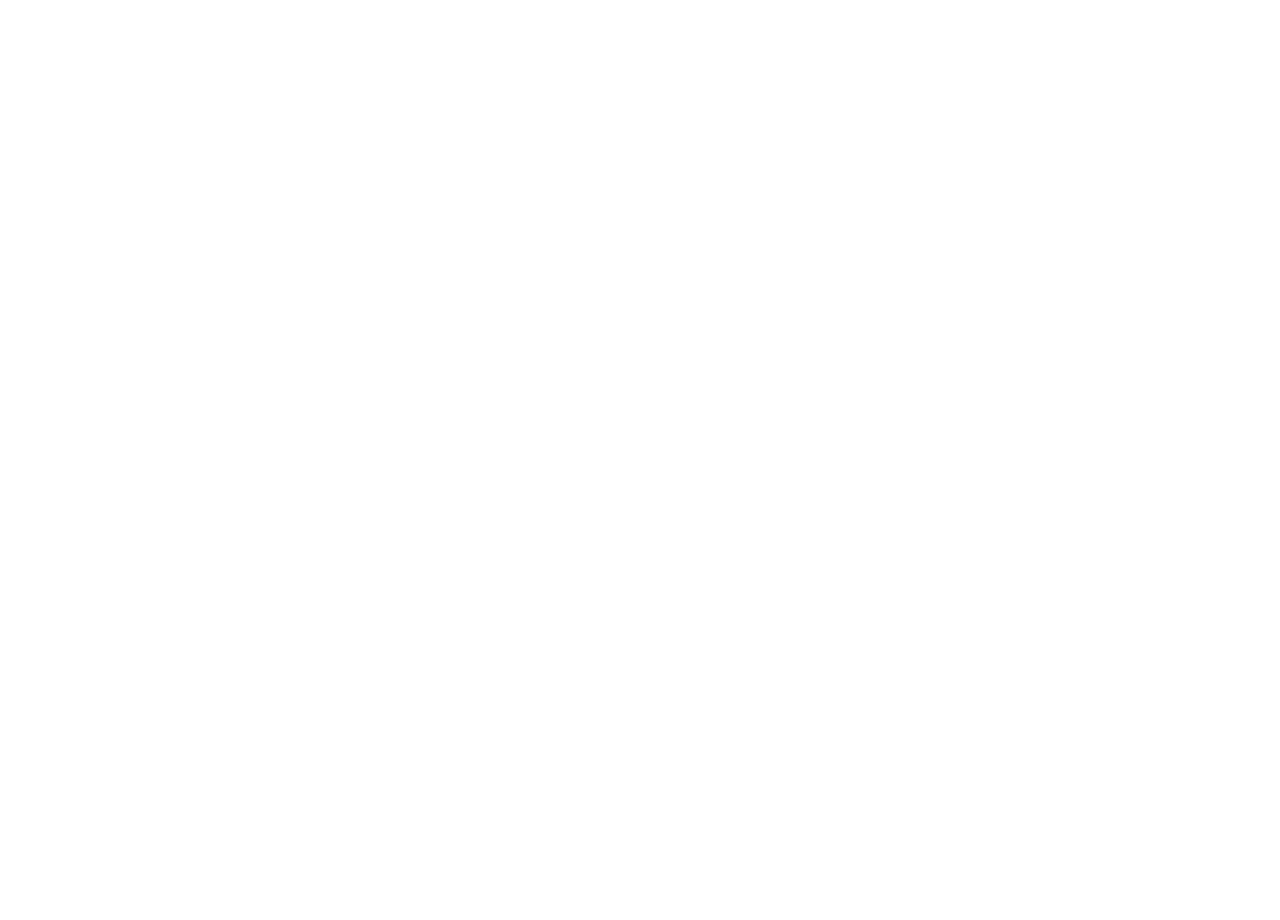
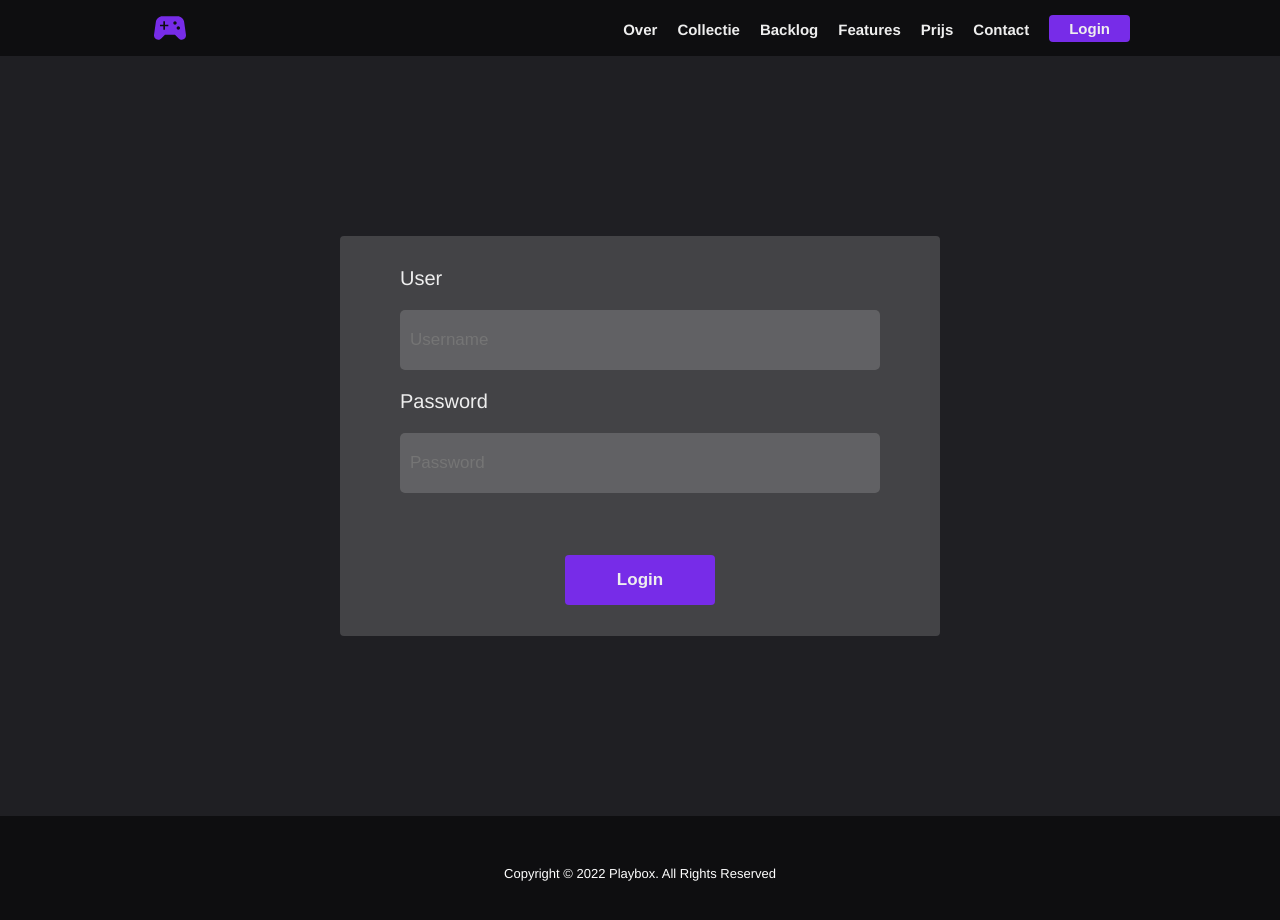
Before and after one commit to Robinzhao69/Collezione, a React (Vite) app: page /login in a window 1280 px wide. Before the commit this address had no page. Shown: the top 920 px of the page. Before the commit the page ends 800 px from the top, so only its background shows below. Built offline with nearby package versions, Linux system fonts and the light colour scheme.

Commit message:
login functional

```diff
--- a/src/App/App.jsx
+++ b/src/App/App.jsx
@@ -1,15 +1,24 @@
 import { Routes, Route} from "react-router-dom"
+import { useState } from "react"
 import Backlog from "../Pages/Backlog/Backlog"
+import Login from "../Login/Login"
 import Collectionpage from "../Pages/Collectionpage/Collectionpage"
 import Homepage from "../Pages/Homepage/Homepage"
 import './App.css'
 
 const App = () => {
+    const [loggedIn, setloggedIn] = useState(false)
+
+    console.log(loggedIn)
+    const loginPassed = () => {
+        setloggedIn(true)
+    }
     return(
         <>
             <Routes>
-                <Route path="/Backlog" element={<Backlog />} />
-                <Route path="/Collection" element={<Collectionpage />} />
+                <Route path="/login" element={<Login loginPassed={loginPassed}/>}/>
+                <Route path="/backlog" element={<Backlog />} />
+                <Route path="/user/:id/collection" element={<Collectionpage />} />
                 <Route path="/" element={<Homepage/>} />
             </Routes>
         </>
--- a/src/Components/Navigation/NavBar.css
+++ b/src/Components/Navigation/NavBar.css
@@ -58,6 +58,7 @@
 
 .login:hover{
     background: #7023e4;
+    cursor: pointer;
 }
 
 
--- a/src/Components/Navigation/NavBar.jsx
+++ b/src/Components/Navigation/NavBar.jsx
@@ -19,27 +19,27 @@
     const navItems = [
         {
             name: 'Over',
-            link: '/Over'
+            link: '/over'
         },
         {
             name: 'Collectie',
-            link: '/Collection'
+            link: '/collection'
         },
         {
             name: 'Backlog',
-            link: '/Backlog'
+            link: '/backlog'
         },
         {
             name: 'Features',
-            link: '/Features'
+            link: '/features'
         },
         {
             name: 'Prijs',
-            link: '/Prijs'
+            link: '/prijs'
         },
         {
             name: 'Contact',
-            link: '/Contact'
+            link: '/contact'
         },
     ];
 
@@ -64,7 +64,9 @@
                     <button className='nav-btn nav-close-btn' onClick={showNavbar}>
                         <CloseIcon />
                     </button>
-                    <button className='login'>Login</button>
+                    <Link to="/login">
+                        <button className='login'>Login</button>
+                    </Link>
                 </nav>
                 <button className='nav-btn' onClick={showNavbar}>
                     <MenuIcon />
--- a/src/Login/Login.css
+++ b/src/Login/Login.css
@@ -0,0 +1,57 @@
+.login-bg{
+    width: 100%;
+    height: 95vh;
+    background: #1f1f23;
+    display: flex;
+    justify-content: center;
+    align-items: center;
+}
+
+.loginWrapper{
+    width: 60rem;
+    height: 40rem;
+    background: hsla(0,0% , 100%, .16);
+    display: flex;
+    justify-content: space-around;
+    flex-direction: column;
+    border-radius: 0.4rem;
+}
+
+.loginInputsWrapper{
+    color: #eee;
+    display: flex;
+    flex-direction: column;
+    margin: 0rem 6rem;
+    gap: 2rem;
+}
+
+.loginInputs{
+    width: 100%;
+    padding: 2rem 1rem;
+    font-size: 1.7rem;
+    border: none;
+    border-radius: 0.5rem;
+    background: hsla(0,0% , 100%, .16);
+    color: #fff;
+}
+
+.loginInputs:focus{
+    outline: 0.2rem solid #772ce8;
+}
+
+.loginButton{
+    background: #772ce8;
+    border: none;
+    border-radius: 0.4rem;
+    color: #eee;
+    width: 15rem;
+    padding: 1.5rem 0rem;
+    font-size: 1.7rem;
+    font-weight: 600;
+    margin: 0 auto;
+}
+
+.loginButton:hover{
+    cursor: pointer;
+    background: #7023e4;
+}
--- a/src/Login/Login.jsx
+++ b/src/Login/Login.jsx
@@ -1,10 +1,55 @@
 import './Login.css'
+import React from 'react'
+import NavBar from '../Components/Navigation/NavBar'
+import Footer from '../Components/Footer/Footer'
+import { useState } from 'react'
+import { useNavigate } from 'react-router-dom'
+import users from '../data/users'
 
-import React from 'react'
 
-const Login = () => {
+
+const Login = (props) => {
+    const navigate = useNavigate()
+
+    const [username, setUsername] = useState("")
+    const [pass, setPass] = useState("")
+
+    const userInput = (e) => {
+        setUsername(e.target.value)
+    }
+    const passInput = (e) => {
+        setPass(e.target.value)
+    }
+
+    const loginSubmit = (e) => {
+        e.preventDefault()
+
+        users.map(user => {
+            if (username === user.name && pass === user.password) {
+                navigate("/user/" + user.id + "/collection")
+                props.loginPassed()
+            }
+        })
+
+    }
+
     return (
-        <div>Login</div>
+        <>
+            <NavBar />
+            <div className='login-bg'>
+                <form className='loginWrapper'>
+                    <div className='loginInputsWrapper'>
+                        <label htmlFor="">User</label>
+                        <input onChange={userInput} value={username} className='loginInputs' type="text" placeholder='Username' />
+                        <label htmlFor="">Password</label>
+                        <input onChange={passInput} value={pass} className='loginInputs' type="text" placeholder='Password' />
+                    </div>
+                    <button onClick={loginSubmit} className='loginButton'>Login</button>
+                </form>
+            </div>
+            <Footer />
+        </>
+
     )
 }
 
--- a/src/Pages/Collectionpage/Collectionpage.jsx
+++ b/src/Pages/Collectionpage/Collectionpage.jsx
@@ -3,17 +3,21 @@
 import Rightpane from '../../Components/Rightpane/Rightpane';
 import Leftpane from '../../Components/Leftpane/Leftpane';
 import Footer from '../../Components/Footer/Footer';
-import productsObject from '../../data/products';
+import productsObject from '../../data/users';
 import chooseImage from '../../helpers/chooseImage';
 import './Collectionpage.css'
 import FilterBar from '../../Components/FilterBar/FilterBar';
+import { useParams } from 'react-router-dom';
 
 function Collectionpage() {
-    const [productCards, setProductCards] = useState(productsObject)
+    const params = useParams()
+
+    const [productCards, setProductCards] = useState(productsObject[params.id - 1].collection)
     const [addMode, setAddMode] = useState(false)
     const [editMode, setEditMode] = useState(false)
     const [filters, setFilters] = useState("All")
     const [cardClicked, setCardClicked] = useState({})
+
 
 
     let addButtonClicked = (titleFromInput, descFromInput, priceFromInput) => {
--- a/src/data/products.js
+++ /dev/null
@@ -1,32 +0,0 @@
-import doom from "../../public/img/doom.webp"
-import forza from "../../public/img/forza.webp"
-import minecraft from "../../public/img/minecraft.webp"
-
-const products = [
-    {
-        id: 1,
-        title: "Placeholder",
-        img: "",
-        category: ["All"],
-        description: "Dit is een placeholder",
-        price: "19,99",
-    },
-    {
-        id: 2,
-        title: "forza",
-        img: forza,
-        category: ["Racing", "All"],
-        description: "Auto go vroom",
-        price: "15,99",
-    },
-    {
-        id: 3,
-        title: "Minecraft",
-        img: minecraft,
-        category: ["Sandbox", "All"],
-        description: "Diamond",
-        price: "199,99",
-    },
-]
-
-export default products
--- a/src/data/users.js
+++ b/src/data/users.js
@@ -1,12 +1,65 @@
+import doom from "../../public/img/doom.webp"
+import forza from "../../public/img/forza.webp"
+import minecraft from "../../public/img/minecraft.webp"
+
 const users = [
+
         {
             id: 1,
             name: "admin",
-        password: "admin"
+            password: "admin",
+            collection: [
+                {
+                    id: 1,
+                    title: "Placeholder",
+                    img: "",
+                    category: ["All"],
+                    description: "Dit is een placeholder",
+                    price: "19,99",
+                },
+                {
+                    id: 2,
+                    title: "forza",
+                    img: forza,
+                    category: ["Racing", "All"],
+                    description: "Auto go vroom",
+                    price: "15,99",
+                },
+            ]
         },
         {
             id: 2,
             name: "Robin",
-        password: "Hu"
-    }
+            password: "Hu",
+            collection: [
+                {
+                    id: 1,
+                    title: "Placeholder",
+                    img: "",
+                    category: ["All"],
+                    description: "Dit is een placeholder",
+                    price: "19,99",
+                },
+                {
+                    id: 2,
+                    title: "forza",
+                    img: forza,
+                    category: ["Racing", "All"],
+                    description: "Auto go vroom",
+                    price: "15,99",
+                },
+                {
+                    id: 3,
+                    title: "Minecraft",
+                    img: minecraft,
+                    category: ["Sandbox", "All"],
+                    description: "Diamond",
+                    price: "199,99",
+                },
             ]
+        },
+
+
+]
+
+export default users
```
Lines whose indentation alone changed are shown as unchanged.
